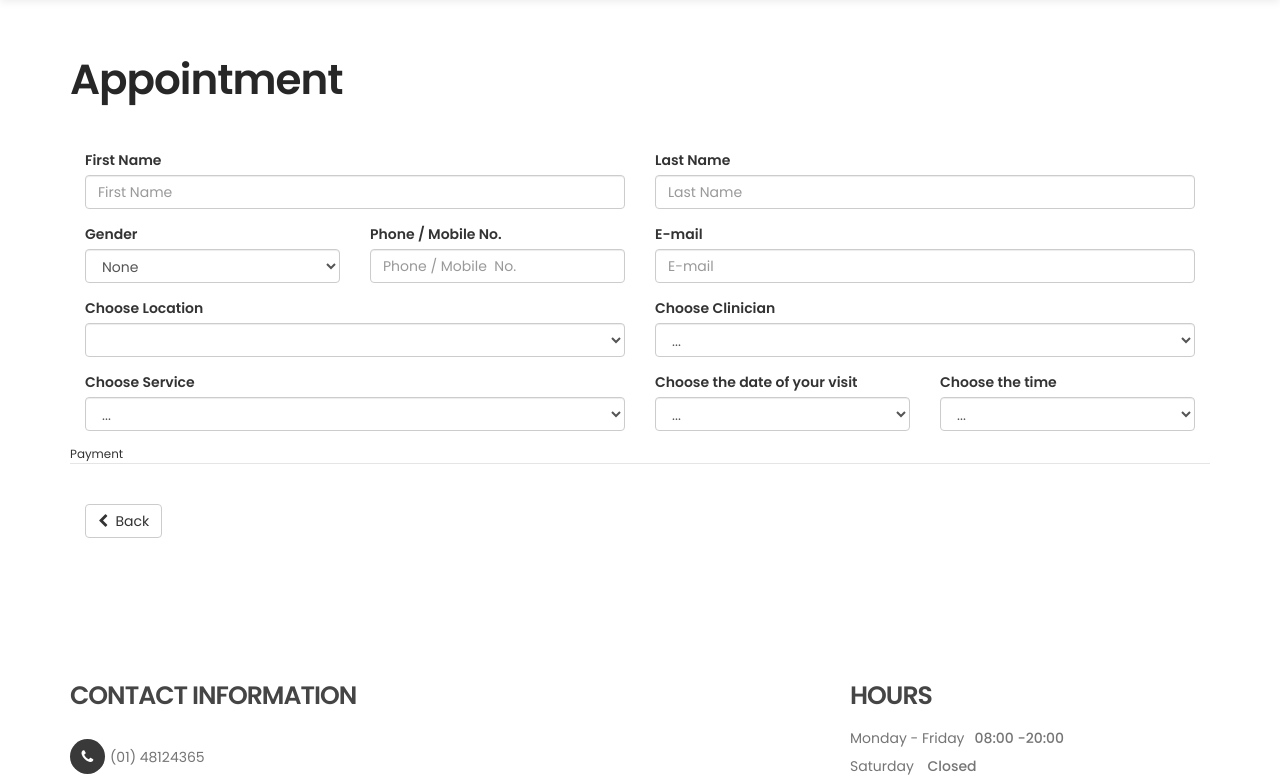
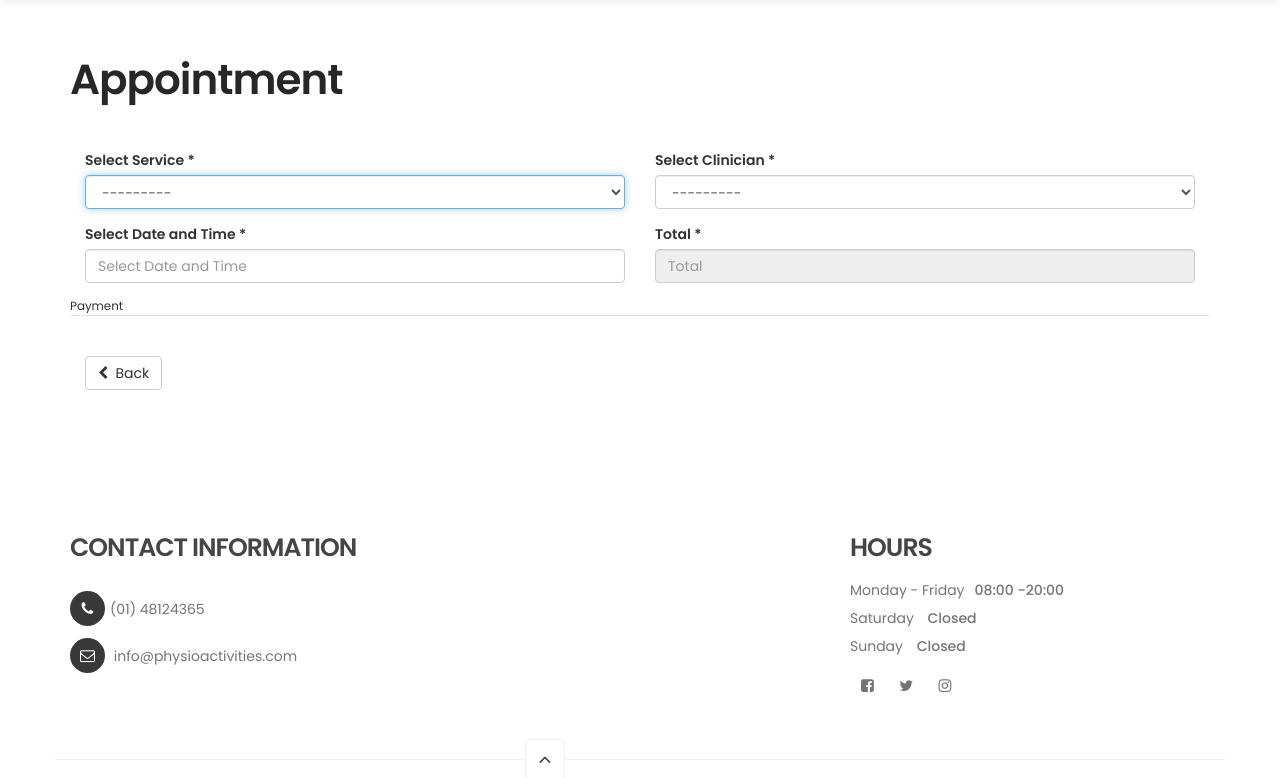
Before and after one commit to Doc-Le/PhysioActivities, a Django app: page /bookings/ in a window 1280 px wide. Shown: the part 115-893 px from the top of the page. Run offline with Django 4.2, Linux system fonts and the light colour scheme; a user stored in the database is signed in; data comes from the database, SQL or seed files in the repository; lists and menus that the app fills with data are empty; some libraries are stand-ins or nearby versions.

Commit message:
added csrf_token block in bookings.html

```diff
--- a/bookings/templates/bookings/bookings.html
+++ b/bookings/templates/bookings/bookings.html
@@ -24,88 +24,18 @@
             <h2>Appointment</h2>
           </div>
           <div class="wow fadeInUp" data-wow-delay="0.8s">
+            {% csrf_token %}
+            {% for field in form %}
             <div class="col-md-6 col-sm-6">
                 <div class="form-group">
-                <label for="firstNameField">First Name</label>
-                <input type="text" id="firstNameField" class="form-control" placeholder="First Name" />
+                    <label for="{{ field.id_for_label }}">{{ field.label }}</label>
+                    {{ field }}
                 </div>
+                {% for error in field.errors %}
+                    <p style="color: red">{{ error }}</p>
+                {% endfor %}
             </div>
-            <div class="col-md-6 col-sm-6">
-              <div class="form-group">
-                <label for="lastNameField">Last Name</label>
-                <input type="text" id="lastNameField" class="form-control" placeholder="Last Name" />
-              </div>
-            </div>
-            <div class="col-md-3 col-sm-6">
-              <div class="form-group">
-                <label for="genderField">Gender</label>
-                <select id="genderField" class="form-control">
-                  <option>None</option>
-                  <option>Female</option>
-                  <option>Male</option>
-                </select>
-              </div>
-            </div>
-            <div class="col-md-3 col-sm-6">
-              <div class="form-group">
-                <label for="phoneField">Phone / Mobile No. </label>
-                <input type="text" id="phoneField" class="form-control" placeholder="Phone / Mobile  No." />
-              </div>
-            </div>
-            <div class="col-md-6 col-sm-6">
-              <div class="form-group">
-                <label for="emailField">E-mail</label>
-                <input type="email" id="emailField" class="form-control" placeholder="E-mail" />
-              </div>
-            </div>
-            <div class="col-md-6 col-sm-6">
-              <div class="form-group">
-                <label for="locationField">Choose Location</label>
-                <select id="locationField" class="form-control">
-                  {% for location in locations %}
-                  <option value="{{ location.id }}">{{ location.name }}, {{ location.address }}, {{ location.city }}, {{ location.postcode }}</option>
             {% endfor %}
-                </select>
-              </div>
-            </div>
-            <div class="col-md-6 col-sm-6">
-              <div class="form-group">
-                <label for="resourceField">Choose Clinician</label>
-                <select id="resourceField" class="form-control">
-                  <option value="">...</option>
-                  {% for resource in resources %}
-                  <option value="{{ resource.id }}">{{ resource.first_name }} {{ resource.last_name }}</option>
-                  {% endfor %}
-                </select>
-              </div>
-            </div>
-            <div class="col-md-6 col-sm-6">
-              <div class="form-group">
-                <label for="serviceField">Choose Service</label>
-                <select id="serviceField" class="form-control">
-                  <option value="">...</option>
-                </select>
-              </div>
-            </div>
-            <div class="col-md-3 col-sm-6">
-              <div class="form-group">
-                <label for="dateField">Choose the date of your visit</label>
-                <select id="dateField" class="form-control">
-                  <option value="">...</option>
-                  {% for calendarDate in calendarDates %}
-                  <option value="{{ calendarDate.id }}">{{ calendarDate }}</option>
-                  {% endfor %}
-                </select>
-              </div>
-            </div>
-            <div class="col-md-3 col-sm-6">
-              <div class="form-group">
-                <label for="select">Choose the time</label>
-                <select id="timeField" class="form-control">
-                  <option value="">...</option>
-                </select>
-              </div>
-            </div>
           </div>
         </div>
       </div>
@@ -117,16 +47,6 @@
           <!-- Used to display form errors -->
           <div class="mb-3 text-danger" id="card-errors" role="alert"></div>
       </fieldset>
-          <div class="form-check form-check-inline float-right mr-0">
-            {% if user.is_authenticated %}
-                <!-- <input class="form-check-input ml-2 mr-0" type="checkbox" id="id-save-info" name="save-info" checked> -->
-            {% else %}
-                <!-- <label class="form-check-label" for="id-save-info">
-                    <a class="text-info" href="{% url 'account_signup' %}">Create an account</a> or
-                    <a class="text-info" href="{% url 'account_login' %}">login</a> to save this information
-                </label> -->
-            {% endif %}
-          </div>
     <div class="row">
       <div class="col-md-12">
         <div class="wizard-buttons wow fadeInUp" data-wow-delay="0.8s">
```
Lines whose indentation alone changed are shown as unchanged.
